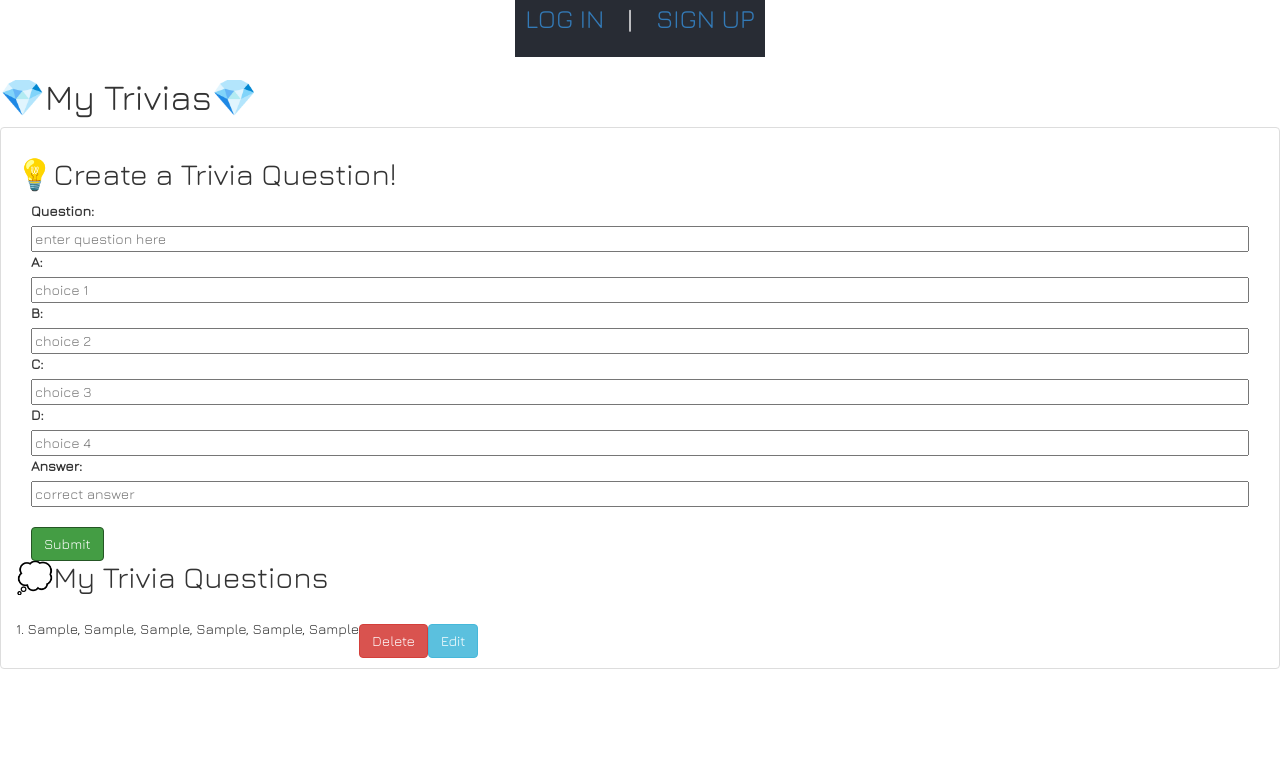
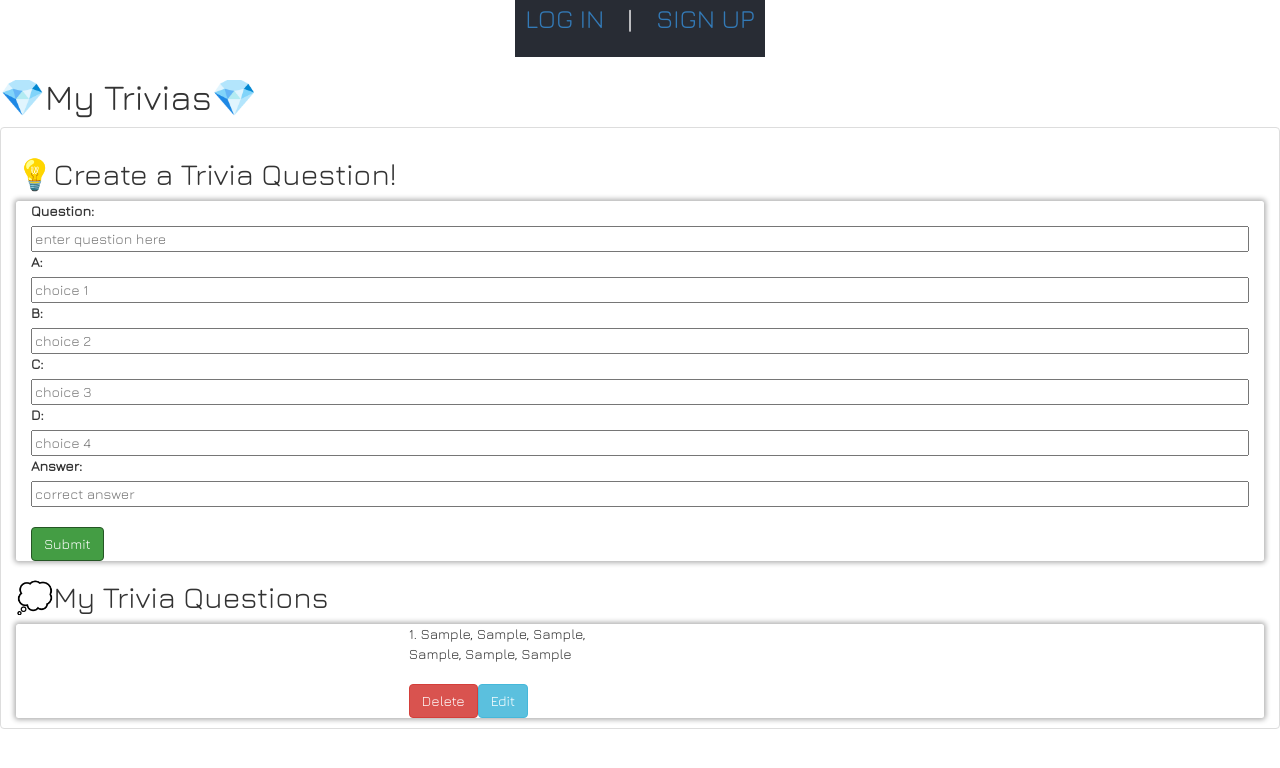
Before and after one commit to angelamchoi/react-trivia-game, a React (Create React App) app: page / in a window 1280 px wide. Both pictures are taken after typing "Sample", "Sample", "Sample", "Sample", "Sample", "Sample" into the empty fields and a click on the button "Submit". Shown: the top 768 px of the page. Built offline with nearby package versions, Linux system fonts and the light colour scheme.

Commit message:
added styles to quiz form page

```diff
--- a/src/components/QuizForm/QuizForm.css
+++ b/src/components/QuizForm/QuizForm.css
@@ -0,0 +1,20 @@
+.card {
+    display: flex;
+    justify-content: center;
+    align-items: center;
+    position: relative;
+    border-radius: .25rem;
+    box-shadow: 0 0 5px 2px rgba(0, 0, 0, .3);
+    background-color: white;
+    transform-style: preserve-3d;
+    transition: 150ms;
+    cursor: pointer;
+    transform: perspective(1000px) rotateY(var(--rotate-y, 0)) translateY(var(--translate-y, 0));
+  }
+
+.card-grid {
+    display: grid;
+    align-items: center;
+    grid-template-columns: repeat(auto-fill, minmax(200px, 1fr));
+    gap: 1rem;
+  }
--- a/src/components/QuizForm/QuizForm.jsx
+++ b/src/components/QuizForm/QuizForm.jsx
@@ -106,19 +106,22 @@ render() {
       </div>
       </div>
     </form>
+
     <h2>💭My Trivia Questions</h2>
+    <div className ="card">
+      <div className ="card-grid">
       {quizData.map((quiz, i) =>
-        <div className="card w-75" key={i} className="myList">
+        <div className="card-grid" key={i} className="myList">
         {i+1}. {quiz.question}, {quiz.choice1}, {quiz.choice2}, {quiz.choice3}, {quiz.choice4}, {quiz.correctAnswer}
         <button onClick={() => this.handleDelete(i)} className="btn btn-danger">Delete</button>
         <button onClick={() => this.handleEdit(i)} className="btn btn-info">Edit</button>
         </div>
 
+
         )}
       </div>
-
-
-
+ </div>
+ </div>
 
   );
 }
```
Also changed, not shown: src/components/QuizList/QuizList.jsx (+19 -0 lines).
